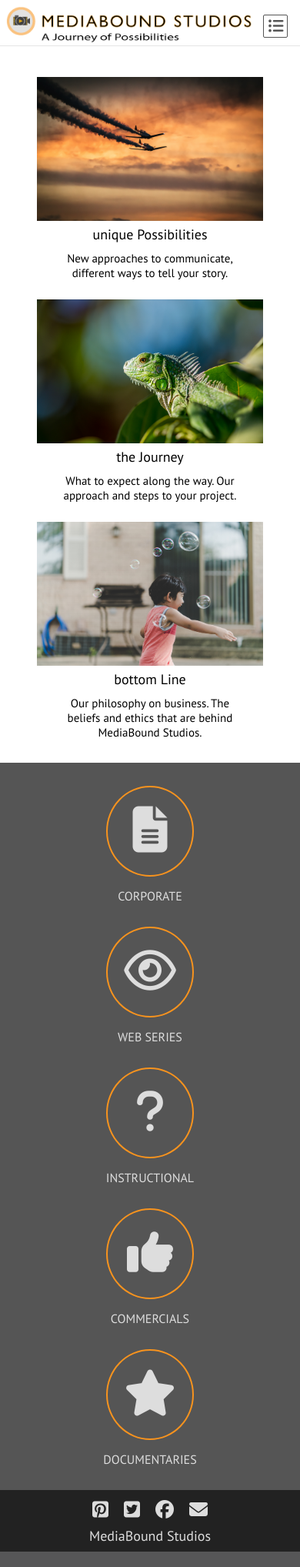
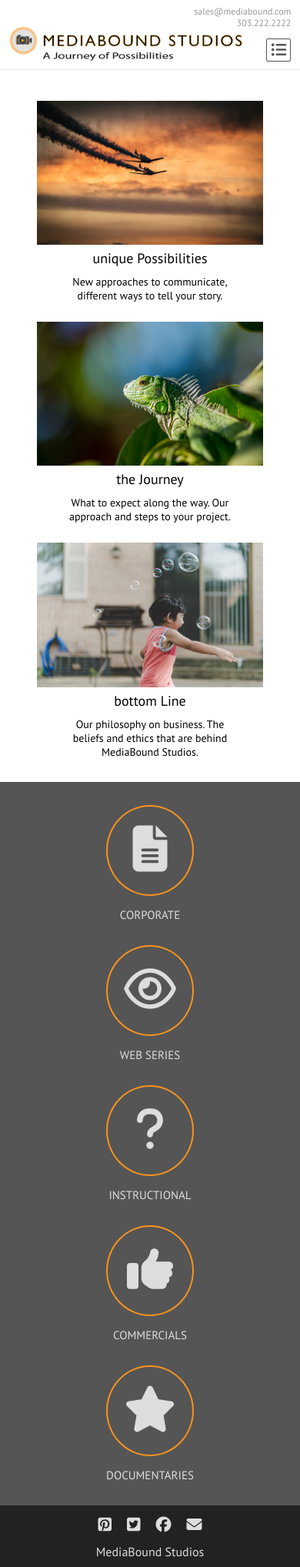
Before and after one commit to tsrahm/mediabound-studios, a PHP site: page /mediabound-studios/public_html/index.php in a window 390 px wide. Shown: the whole page at 77% size. Run offline with PHP 8.4, Linux system fonts and the light colour scheme; some libraries are stand-ins or nearby versions.

Commit message:
Made other pages responsive

```diff
--- a/public_html/corporate-videos.php
+++ b/public_html/corporate-videos.php
@@ -1,8 +1,8 @@
+<?php $siteroot = '/public_html'; ?>
+<?php $resources = '/resources'; ?>
 
 <?php $siteroot = '/mediabound-studios/public_html'; ?>
 <?php $resources = '/mediabound-studios/resources'; ?>
-<?php $siteroot = '/public_html'; ?>
-<?php $resources = '/resources'; ?>
 
 <!DOCTYPE html>
 <html lang="en">
--- a/public_html/corporate-videos/video-1.php
+++ b/public_html/corporate-videos/video-1.php
@@ -1,8 +1,8 @@
 
+<?php $siteroot = '/public_html'; ?>
+<?php $resources = '/resources'; ?>
 <?php $siteroot = '/mediabound-studios/public_html'; ?>
 <?php $resources = '/mediabound-studios/resources'; ?>
-<?php $siteroot = '/public_html'; ?>
-<?php $resources = '/resources'; ?>
 
 <!DOCTYPE html>
 <html lang="en">
--- a/public_html/css/index.css
+++ b/public_html/css/index.css
@@ -20,68 +20,54 @@ li {
 
 
 /* Header --------------------------------------------------------- */
-header {
+.header-container {
   position: relative;
   width: 100%;
-  height: 125px;
+  height: 115px;
   border-bottom: 1px solid rgba(0, 0, 0, 0.1);
 }
-.header-branding {
-  position: relative;
-  width: 100%;
-  height: 100%;
-  text-align: left;
-  padding-top: 35px;
-  padding-left: 20px;
+.header-container .logo {
+  position: absolute;
+  width: 350px;
+  bottom: 25px;
+  left: 50px;
 }
-.header-branding .logo {
-  position: relative;
-  width: 500px;
-}
-.header-contact {
+.header-container .header-contact {
   position: absolute;
-  top: 5px;
+  top: 15px;
   right: 50px;
-  width: auto;
-  height: auto;
-  text-align: right;
-  margin: 5px 0;
   font-size: 0;
 }
-.header-contact li {
+.header-container .header-contact li {
   display: inline;
-  font-size: 13px;
+  font-size: 12px;
   color: #999;
 }
 
 /* Large Nav --------------------------------------------------------- */
 .large-nav {
   position: absolute;
-  top: 0;
-  right: 0;
-  width: 50%;
-  height: 100%;
+  bottom: -3px;
+  right: 50px;
 }
 .large-nav .nav-headers {
-  position: absolute;
-  bottom: 3px;
-  right: 50px;
-  width: auto;
-  height: 50px;
+  position: relative;
   padding: 0;
   margin: 0;
+  text-align: right;
 }
 .large-nav .nav-headers > li {
   display: inline;
 }
 .spacer span {
   padding: 0 12px;
-  font-size: 14px;
+  font-size: 13px;
   color: #999;
 }
 .large-nav .nav-headers li a {
-  padding-bottom: 35px;
-  font-size: 16px;
+  display: inline-block;
+  height: 50px;
+  font-size: 15px;
   text-decoration: none;
   color: #222;
 }
@@ -133,7 +119,7 @@ header {
 }
 
 /* Small Nav --------------------------------------------------------- */
-header .small-nav-icon {
+.header-container .small-nav-icon {
   position: absolute;
   bottom: 20px;
   right: 50px;
@@ -197,16 +183,16 @@ header .small-nav-icon {
 }
 
 /* Nav Media Queries -------------------------------------------------- */
-@media (max-width: 950px) {
+@media (max-width: 800px) {
   .large-nav {
     visibility: hidden;
   }
-  header .small-nav-icon {
+  .header-container .small-nav-icon {
     opacity: 1;
     visibility: visible;
     transition: opacity 1000ms;
   }
-  header .small-nav-icon.hide {
+  .header-container .small-nav-icon.hide {
     opacity: 0;
     visibility: hidden;
     transition: opacity 1000ms;
@@ -216,30 +202,45 @@ header .small-nav-icon {
     visibility: visible;
     transition: opacity 1000ms;
   }
+  .header-container .header-contact {
+    top: 15px;
+    right: 50px;
+    font-size: 0;
+  }
+  .header-container .header-contact li {
+    display: block;
+    text-align: right;
+    font-size: 12px;
+  }
+  .header-container .header-contact .spacer {
+    display: none;
+  }
 }
-@media (max-width: 680px) {
-  header {
-    height: 15vw;
+@media (max-width: 600px) {
+  .header-container {
+    height: 90px;
   }
-  .header-branding {
-    padding-top: 2vw;
-    padding-left: 2vw;
+  .header-container .logo {
+    width: 325px;
+    bottom: 20px;
+    left: 3%;
   }
-  .header-branding .logo {
-    width: 82%;
+  .header-container .header-contact {
+    top: 7px;
+    right: 3%;
   }
-  .header-contact {
-    visibility: hidden;
+  .header-container .header-contact li {
+    font-size: 12px;
   }
-  header .small-nav-icon {
-    bottom: 2.5vw;
-    right: 4vw;
+  .header-container .small-nav-icon {
+    bottom: 10px;
+    right: 3%;
     font-size: 20px;
     border-radius: 2px;
     padding-bottom: 4px;
   }
   .small-nav {
-    top: 16vw;
+    top: 95px;
   }
   .small-nav .nav-close {
     top: 6px;
@@ -248,7 +249,12 @@ header .small-nav-icon {
     padding-top: 2px;
   }
 }
-
+@media (max-width: 450px) {
+  .header-container .logo {
+    width: 78%;
+    bottom: 10px;
+  }
+}
 
 /* Home Page ---------------------------------------------------------- */
 .main-container-home {
@@ -291,7 +297,7 @@ header .small-nav-icon {
 }
 .main-container-home .photo-container .photo-description {
   width: 80%;
-  font-size: 15px;
+  font-size: 14px;
   margin: 0 auto;
   padding-top: 10px;
 }
@@ -299,9 +305,9 @@ header .small-nav-icon {
 /* Icon Section ---------------------------------------------------------- */
 .icon-container-home {
   position: relative;
-  width: 94%;
+  width: 92%;
   height: auto;
-  padding: 0px 3%;
+  padding: 0px 4%;
   background-color: #555;
   font-size: 0;
 }
@@ -337,7 +343,7 @@ header .small-nav-icon {
 }
 .icon-container-home .icon-container .icon-title {
   position: relative;
-  font-size: 16px;
+  font-size: 15px;
   padding-top: 20px;
 }
 .icon-container-home .icon-container.icon-1 {
@@ -629,7 +711,7 @@ header .small-nav-icon {
   text-decoration: none;
   color: #ddd;
   line-height: 60px;
-  font-size: 24px;
+  font-size: 20px;
 }
 .footer-branding {
   position: absolute;
@@ -644,7 +726,7 @@ header .small-nav-icon {
   position: relative;
   line-height: 60px;
   color: #ddd;
-  font-size: 18px;
+  font-size: 16px;
 }
 
 /* Footer Media Queries -------------------------------------------------- */
--- a/public_html/index.php
+++ b/public_html/index.php
@@ -1,8 +1,8 @@
-
+<?php $siteroot = '/public_html'; ?>
+<?php $resources = '/resources'; ?>
 <?php $siteroot = '/mediabound-studios/public_html'; ?>
 <?php $resources = '/mediabound-studios/resources'; ?>
-<?php $siteroot = '/public_html'; ?>
-<?php $resources = '/resources'; ?>
+
 
 <!DOCTYPE html>
 <html lang="en">
--- a/resources/templates/header.php
+++ b/resources/templates/header.php
@@ -1,10 +1,9 @@
-<div class="header-branding">
+<div class="header-container">
   <img class="logo" src="<?= $resources; ?>/library/images/MBS-Logo-Full.png" />
-</div>
   <ul class="header-contact">
+    <li>sales@mediabound.com</li>
+    <li class="spacer"><span>|</span></li>
     <li>303.222.2222</li>
-  <li class="spacer"><span>|</span></li>
-  <li>sales@mediabound.com</li>
   </ul>
   <nav class="large-nav">
     <ul class="nav-headers">
@@ -38,11 +37,8 @@
   </nav>
 
 
+  <div class="small-nav-icon fa fa-list-ul fa-border"></div>
 
-
-
-
-<div class="small-nav-icon fa fa-list-ul fa-border"></div>
 
   <nav class="small-nav">
     <div class="nav-close fa fa-times fa-border"></div>
@@ -71,3 +67,4 @@
       <li><a href="#">Contact</a></li>
     </ul>
   </nav>
+</div>
```
Also changed, not shown: other parts of public_html/css/index.css (+99 -23 lines). Lines whose indentation alone changed are shown as unchanged.
